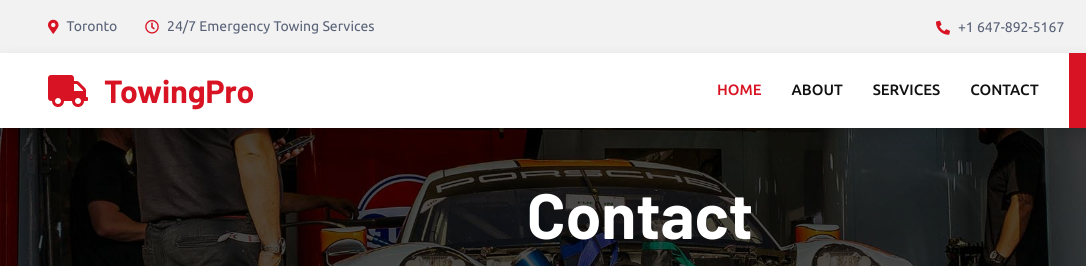
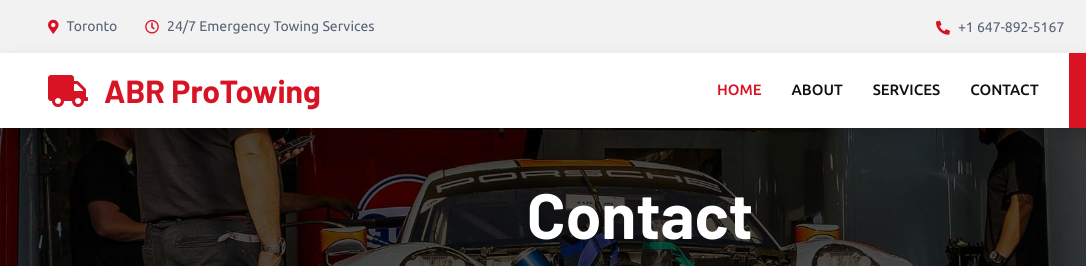
Before and after one commit to khalilelrifai/khalilelrifai.github.io, a plain HTML site: page contact.html in a window 1280 px wide. Shown: the top 266 px of the page, 0-1086 px from the left. Drawn offline with nearby package versions, Linux system fonts and the light colour scheme.

Commit message:
Update contact.html

```diff
--- a/contact.html
+++ b/contact.html
@@ -75,7 +75,7 @@
     <!-- Navbar Start -->
     <nav class="navbar navbar-expand-lg bg-white navbar-light shadow sticky-top p-0">
         <a href="#home" class="navbar-brand d-flex align-items-center px-4 px-lg-5">
-            <h2 class="m-0 text-primary"><i class="fa fa-truck me-3"></i>TowingPro</h2>
+            <h2 class="m-0 text-primary"><i class="fa fa-truck me-3"></i>ABR ProTowing</h2>
         </a>
         <button type="button" class="navbar-toggler me-4" data-bs-toggle="collapse" data-bs-target="#navbarCollapse">
             <span class="navbar-toggler-icon"></span>
```
